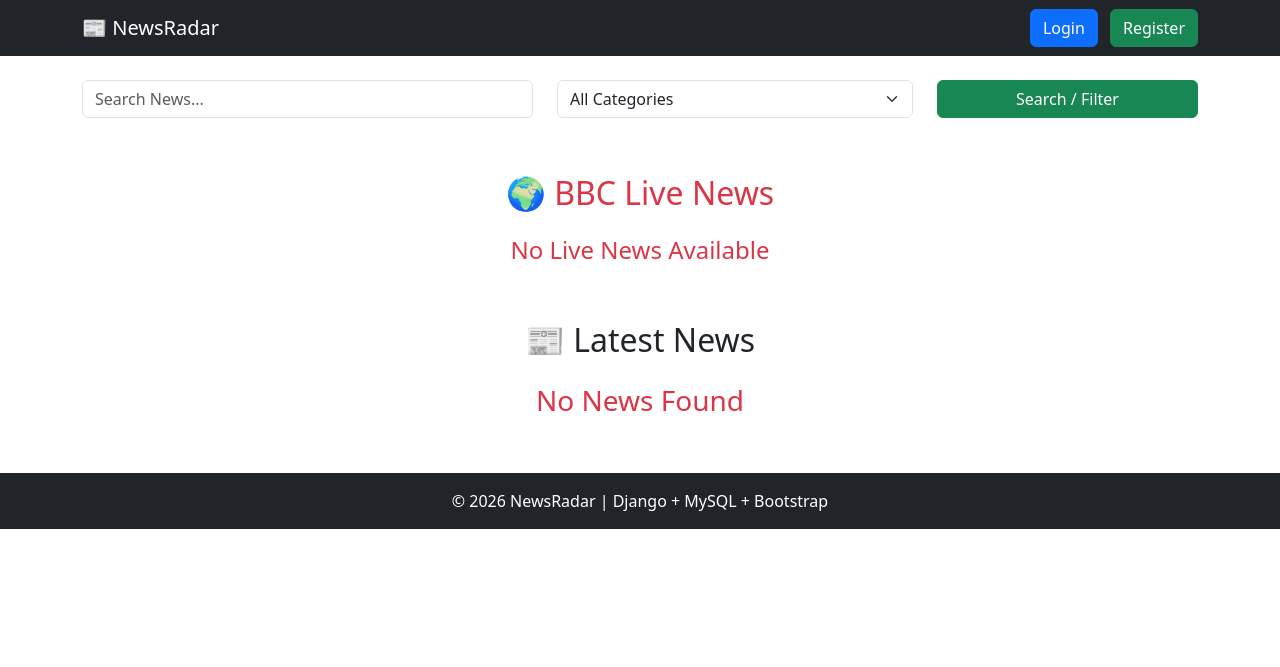
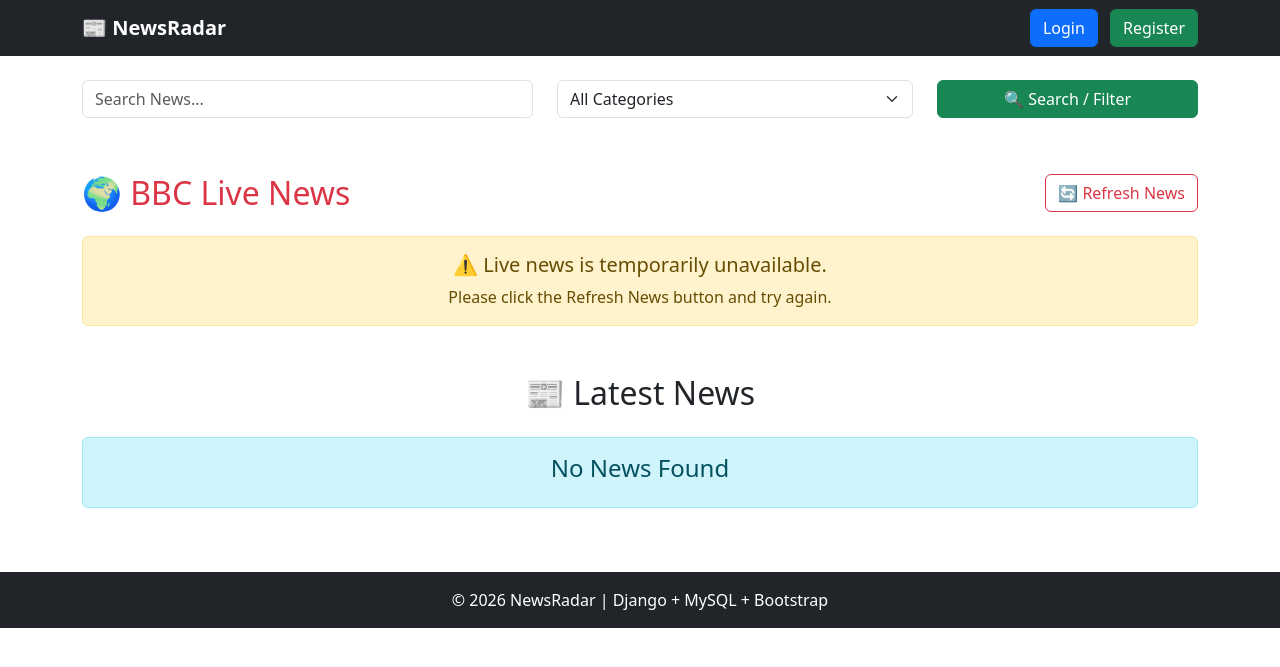
Before and after one commit to Sakshi151515/NewsRadar, a Django app: template templates/news/home.html in a window 1280 px wide. Shown: the top 667 px of the page. Run offline with Django 5.2, Linux system fonts and the light colour scheme; the template is opened without the code that fills it, so the values that code supplies are empty.

Commit message:
Fix live RSS news display

```diff
--- a/templates/news/home.html
+++ b/templates/news/home.html
@@ -6,10 +6,18 @@
 <head>
     <meta charset="UTF-8">
     <meta name="viewport" content="width=device-width, initial-scale=1.0">
+
     <title>NewsRadar</title>
 
-    <link href="https://cdn.jsdelivr.net/npm/bootstrap@5.3.3/dist/css/bootstrap.min.css" rel="stylesheet">
-    <link rel="stylesheet" href="{% static 'css/style.css' %}">
+    <link
+        href="https://cdn.jsdelivr.net/npm/bootstrap@5.3.3/dist/css/bootstrap.min.css"
+        rel="stylesheet"
+    >
+
+    <link
+        rel="stylesheet"
+        href="{% static 'css/style.css' %}"
+    >
 </head>
 
 <body>
@@ -18,7 +26,7 @@
 <nav class="navbar navbar-expand-lg navbar-dark bg-dark">
     <div class="container">
 
-        <a class="navbar-brand" href="/">
+        <a class="navbar-brand fw-bold" href="{% url 'home' %}">
             📰 NewsRadar
         </a>
 
@@ -26,25 +34,40 @@
 
             {% if user.is_authenticated %}
 
-                <a href="{% url 'profile' %}" class="btn btn-info me-2">
+                <a
+                    href="{% url 'profile' %}"
+                    class="btn btn-info me-2"
+                >
                     👤 Profile
                 </a>
 
-                <a href="{% url 'bookmarks' %}" class="btn btn-warning me-2">
+                <a
+                    href="{% url 'bookmarks' %}"
+                    class="btn btn-warning me-2"
+                >
                     ⭐ My Bookmarks
                 </a>
 
-                <a href="{% url 'logout' %}" class="btn btn-danger">
+                <a
+                    href="{% url 'logout' %}"
+                    class="btn btn-danger"
+                >
                     Logout
                 </a>
 
             {% else %}
 
-                <a href="{% url 'login' %}" class="btn btn-primary me-2">
+                <a
+                    href="{% url 'login' %}"
+                    class="btn btn-primary me-2"
+                >
                     Login
                 </a>
 
-                <a href="{% url 'register' %}" class="btn btn-success">
+                <a
+                    href="{% url 'register' %}"
+                    class="btn btn-success"
+                >
                     Register
                 </a>
 
@@ -55,7 +78,8 @@
     </div>
 </nav>
 
-<!-- Search + Category Filter -->
+
+<!-- Search and Category Filter -->
 <div class="container mt-4">
 
     <form method="GET">
@@ -63,26 +87,37 @@
         <div class="row">
 
             <div class="col-md-5 mb-2">
+
                 <input
                     type="text"
                     class="form-control"
                     name="q"
                     placeholder="Search News..."
-                    value="{{ query|default:'' }}">
+                    value="{{ query|default:'' }}"
+                >
+
             </div>
+
 
             <div class="col-md-4 mb-2">
 
-                <select name="category" class="form-select">
+                <select
+                    name="category"
+                    class="form-select"
+                >
 
-                    <option value="">All Categories</option>
+                    <option value="">
+                        All Categories
+                    </option>
 
                     {% for category in categories %}
 
-                    <option value="{{ category.id }}"
+                        <option
+                            value="{{ category.id }}"
                             {% if selected_category == category.id|stringformat:"s" %}
                                 selected
-                    {% endif %}>
+                            {% endif %}
+                        >
 
                             {{ category.name }}
 
@@ -94,10 +129,16 @@
 
             </div>
 
+
             <div class="col-md-3 mb-2">
 
-                <button class="btn btn-success w-100" type="submit">
-                    Search / Filter
+                <button
+                    class="btn btn-success w-100"
+                    type="submit"
+                >
+
+                    🔍 Search / Filter
+
                 </button>
 
             </div>
@@ -108,12 +149,27 @@
 
 </div>
 
+
 <!-- BBC Live News -->
 <div class="container mt-5">
 
-    <h2 class="text-center text-danger mb-4">
+    <div class="d-flex justify-content-between align-items-center mb-4">
+
+        <h2 class="text-danger mb-0">
             🌍 BBC Live News
         </h2>
+
+        <a
+            href="{% url 'home' %}"
+            class="btn btn-outline-danger"
+        >
+            🔄 Refresh News
+        </a>
+
+    </div>
+
+
+    {% if live_news %}
 
         <div class="row">
 
@@ -121,21 +177,30 @@
 
                 <div class="col-md-6 mb-4">
 
-            <div class="card shadow h-100">
+                    <div class="card shadow h-100 border-danger">
 
-                <div class="card-body">
+                        <div class="card-body d-flex flex-column">
 
-                    <h5>{{ news.title }}</h5>
+                            <h5 class="card-title">
 
-                    <p>
-                        {{ news.description|safe|truncatewords:25 }}
+                                {{ news.title }}
+
+                            </h5>
+
+                            <p class="card-text flex-grow-1">
+
+                                {{ news.description|striptags|truncatewords:30 }}
+
                             </p>
 
-                    <a href="{{ news.link }}"
+                            <a
+                                href="{{ news.link }}"
                                 target="_blank"
-                       class="btn btn-danger">
+                                rel="noopener noreferrer"
+                                class="btn btn-danger"
+                            >
 
-                        Read BBC News
+                                Read BBC News →
 
                             </a>
 
@@ -145,28 +210,40 @@
 
                 </div>
 
-        {% empty %}
-
-        <div class="col-12">
-
-            <h4 class="text-center text-danger">
-                No Live News Available
-            </h4>
-
-        </div>
-
             {% endfor %}
 
         </div>
 
+    {% else %}
+
+        <div class="alert alert-warning text-center">
+
+            <h5>
+                ⚠️ Live news is temporarily unavailable.
+            </h5>
+
+            <p class="mb-0">
+
+                Please click the Refresh News button and try again.
+
+            </p>
+
         </div>
+
+    {% endif %}
+
+</div>
+
 
 <!-- Latest News -->
 <div class="container mt-5">
 
     <h2 class="text-center mb-4">
+
         📰 Latest News
+
     </h2>
+
 
     <div class="row">
 
@@ -178,41 +255,72 @@
 
                     {% if article.image %}
 
-                <img src="{{ article.image.url }}"
+                        <img
+                            src="{{ article.image.url }}"
                             class="card-img-top"
                             height="220"
-                     alt="{{ article.title }}">
+                            alt="{{ article.title }}"
+                            style="object-fit: cover;"
+                        >
 
                     {% endif %}
+
 
                     <div class="card-body d-flex flex-column">
 
                         <h5 class="card-title">
+
                             {{ article.title }}
+
                         </h5>
 
-                    <span class="badge bg-primary mb-3">
+
+                        {% if article.category %}
+
+                            <span
+                                class="badge bg-primary mb-3"
+                            >
+
                                 {{ article.category.name }}
+
                             </span>
 
+                        {% endif %}
+
+
                         <p class="flex-grow-1">
+
                             {{ article.description|truncatewords:20 }}
+
                         </p>
 
-                    <div class="d-flex justify-content-between">
 
-                        <a href="{{ article.url }}"
+                        <div
+                            class="d-flex justify-content-between"
+                        >
+
+                            {% if article.url %}
+
+                                <a
+                                    href="{{ article.url }}"
                                     target="_blank"
-                           class="btn btn-primary">
+                                    rel="noopener noreferrer"
+                                    class="btn btn-primary"
+                                >
 
                                     Read More
 
                                 </a>
 
+                            {% endif %}
+
+
                             {% if user.is_authenticated %}
 
-                        <a href="{% url 'bookmark' article.id %}"
-                           class="btn btn-warning">
+                                <a
+                                    href="{% url 'bookmark' article.id %}"
+                                    class="btn btn-warning"
+                                >
 
                                     ⭐ Bookmark
 
@@ -220,8 +328,10 @@
 
                             {% else %}
 
-                        <a href="{% url 'login' %}"
-                           class="btn btn-warning">
+                                <a
+                                    href="{% url 'login' %}"
+                                    class="btn btn-warning"
+                                >
 
                                     Login to Bookmark
 
@@ -241,9 +351,13 @@
 
             <div class="col-12">
 
-            <h3 class="text-center text-danger">
+                <div class="alert alert-info text-center">
+
+                    <h4>
                         No News Found
-            </h3>
+                    </h4>
+
+                </div>
 
             </div>
 
@@ -253,11 +367,20 @@
 
 </div>
 
+
+<!-- Footer -->
 <footer class="bg-dark text-white text-center p-3 mt-5">
-    © 2026 NewsRadar | Django + MySQL + Bootstrap
+
+    © 2026 NewsRadar |
+    Django + MySQL + Bootstrap
+
 </footer>
 
-<script src="https://cdn.jsdelivr.net/npm/bootstrap@5.3.3/dist/js/bootstrap.bundle.min.js"></script>
+
+<script
+    src="https://cdn.jsdelivr.net/npm/bootstrap@5.3.3/dist/js/bootstrap.bundle.min.js"
+></script>
 
 </body>
+
 </html>
```
Also changed, not shown: news/views.py (+55 -17 lines). Lines whose indentation alone changed are shown as unchanged.
